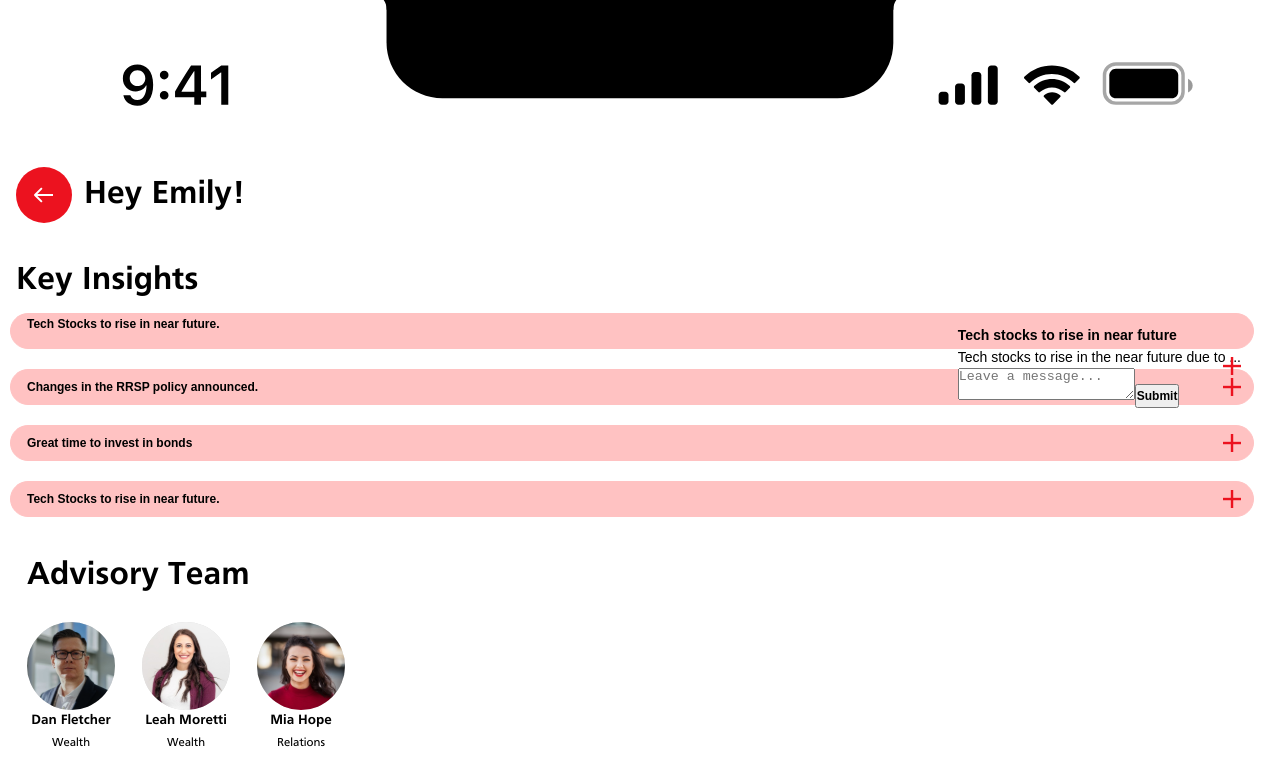
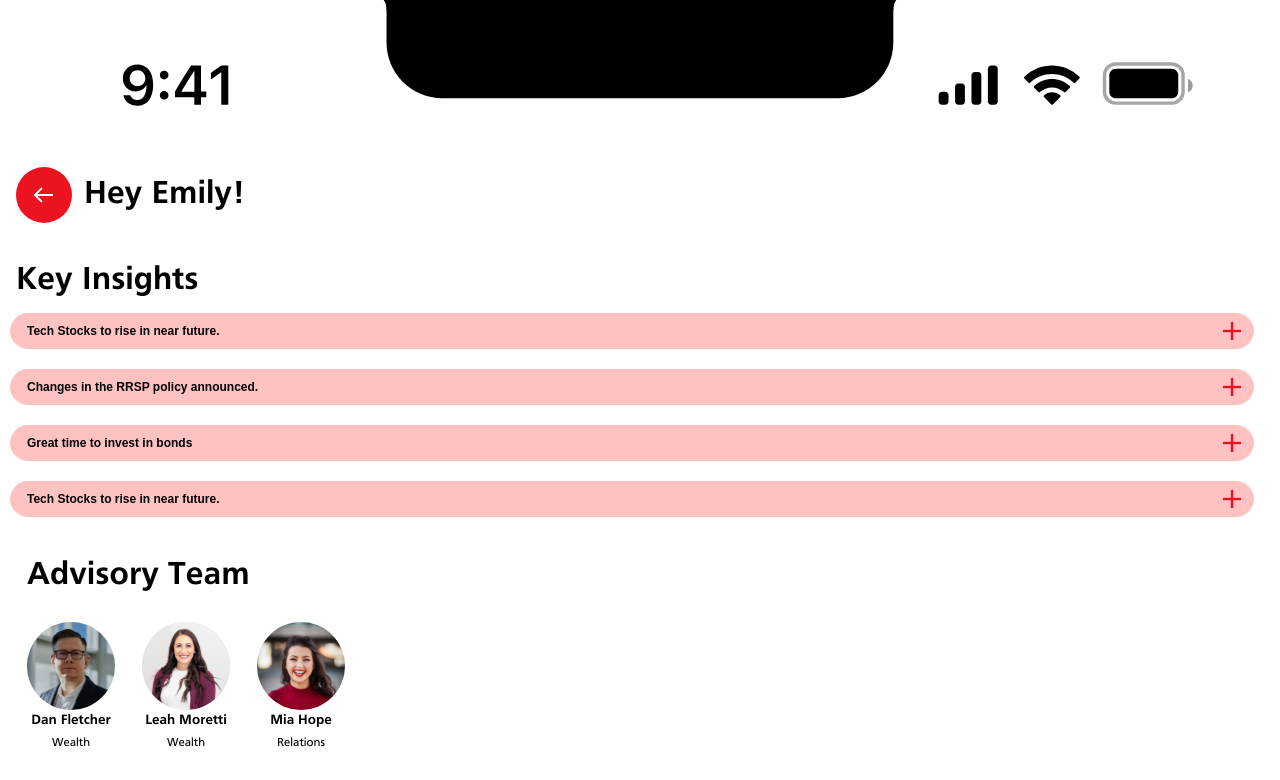
Before and after one commit to pxthxrv/swm-client, a React (Vite) app: page / in a window 1280 px wide. Shown: the top 780 px of the page. Built offline with nearby package versions, Linux system fonts and the light colour scheme.

Commit message:
final hanckathon changes

```diff
--- a/src/Pages/Comments/comments.jsx
+++ b/src/Pages/Comments/comments.jsx
@@ -15,14 +15,14 @@ function Comments({ onFormSubmit }) {
 	}
 
 	return (
-		<div className="insight">
-			<h3>Tech stocks to rise in near future</h3>
+		<div className="comment">
+			<h3 className="comment__title">Tech stocks to rise in near future</h3>
 			{confirmation ? <p>{confirmation}</p> : (
 				<>
-					<p>Tech stocks to rise in the near future due to ...</p>
+					<p className="comment__text">Tech stocks to rise in the near future due to ...</p>
 					<form onSubmit={handleSubmit}>
-						<textarea type="textarea" placeholder="Leave a message..." onChange={handleInputChange} value={message} />
-						<button type="submit">Submit</button>
+						<textarea className="text-area" type="textarea" placeholder="Leave a message..." onChange={handleInputChange} value={message} />
+						<button className="" type="submit">Submit</button>
 					</form>
 				</>
 			)}
--- a/src/components/KeyInsights/Keyinsights.jsx
+++ b/src/components/KeyInsights/Keyinsights.jsx
@@ -1,6 +1,7 @@
 import "./Keyinsights.scss";
 import React from "react";
 import PlusIcon from "../../assets/Vector.png";
+import { useNavigate } from "react-router-dom";
 import { useState } from "react";
 import Comments from "../../Pages/Comments/comments";
 
@@ -14,6 +15,12 @@ const Keyinsights = () => {
   const [ShowItem3, setShowItem3] = useState(true);
   const [ShowItem4, setShowItem4] = useState(true);
   const [showComments, setShowComments] = useState(false);
+
+  const navigate = useNavigate();
+
+  const handleClick = () => {
+    navigate("/");
+  }
 
   const buttonHandler = (e) => {
     console.log(`${e.target.name} shown`);
@@ -88,7 +95,9 @@ const Keyinsights = () => {
 
   return (
     <div className="keyinsights">
-      <h1 className="keyinsights__header">Key Insights</h1>
+
+      <h1 className="keyinsights__header" onClick={handleClick}>Key Insights</h1>
+
       <div className="keyinsights__container">
 
         <div className={`keyinsights__button-container ${containerShowHide()}`}>
@@ -99,8 +108,9 @@ const Keyinsights = () => {
             onClick={buttonHandler}
           >
             {Item1}
+            {/* <div >{Item1}</div> */}
             <div className="keyinsights__img-container">
-            <Comments className={`${containerShowHide()}`}/>
+            {/* <Comments className={`${containerShowHide()}`}/> */}
               <img
                 src={PlusIcon}
                 alt="Plus Icon"
--- a/src/components/KeyInsights/Keyinsights.scss
+++ b/src/components/KeyInsights/Keyinsights.scss
@@ -1,5 +1,9 @@
 @import "../../styles/partials/mixins.scss";
 @import "../../styles/partials/variables.scss";
+
+// .quick-style {
+//   margin-top: 16px;
+// }
 
 .keyinsights {
   display: flex;
```
